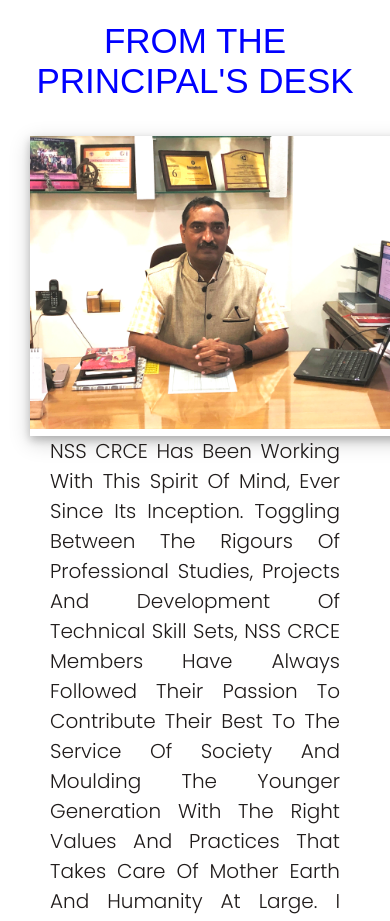
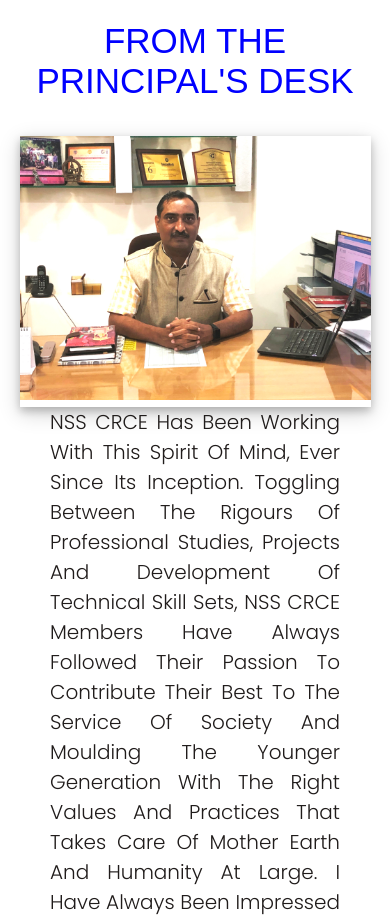
Before and after one commit to CRCE-NSS/WEBSITE-REACT, a React (Create React App) app: page / in a window 390 px wide. Shown: the part 1360-2281 px from the top of the page. Built offline with nearby package versions, Linux system fonts and the light colour scheme; no server answers.

Commit message:
added teachers day event

```diff
--- a/public/css/style.css
+++ b/public/css/style.css
@@ -445,17 +445,17 @@
 @media (max-width:1000px){
     .prin .prin-img-p .card img{
         width:100%;
-        object-fit: cover;
+        /* object-fit: cover; */
     }
 
     .prin .prin-img-p .card{
-        width: 100%;
+        width: 90%;
         align-items: center;
         text-align: center;
         justify-content: center;
         box-shadow: 0 4px 8px 0 rgba(0, 0, 0, 0.2), 0 6px 20px 0 rgba(0, 0, 0, 0.19);
-        margin-left: 30px;
-        margin-right: 30px;
+        margin-left: 5%;
+        margin-right: 5%;
     }
     .prin .prin-img-p{
         display: block;
--- a/src/components/pages/events/eventcards/OctoberEventList.jsx
+++ b/src/components/pages/events/eventcards/OctoberEventList.jsx
@@ -22,6 +22,13 @@
         imageSrc: "/images/events-2023-24/Bhajan.svg",
         // instagramLink: "",
         //reportLink: "/Report-PDF/.pdf"
+      },
+      {
+        name: "World Teacher's Day",
+        date: "5th October 2023",
+        imageSrc: "/images/events-2023-24/TeachersDayPost.svg",
+        // instagramLink: "#",
+        // reportLink: "#"
       },
       {
         name: "Bandra Fair Appreciation",
```
Also changed, not shown: public/images/events-2023-24/TeachersDayPost.svg (added), 7 other files (tests, documents, lock files or other folders).
